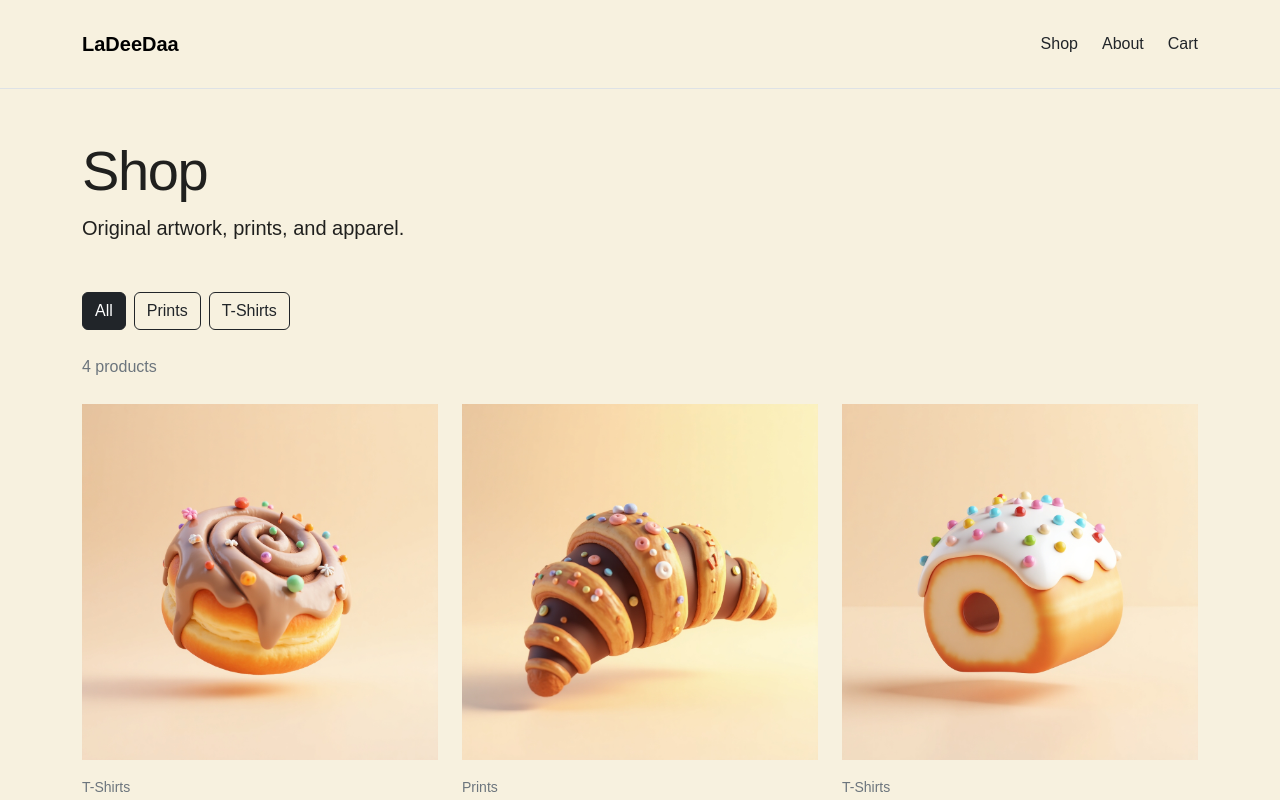
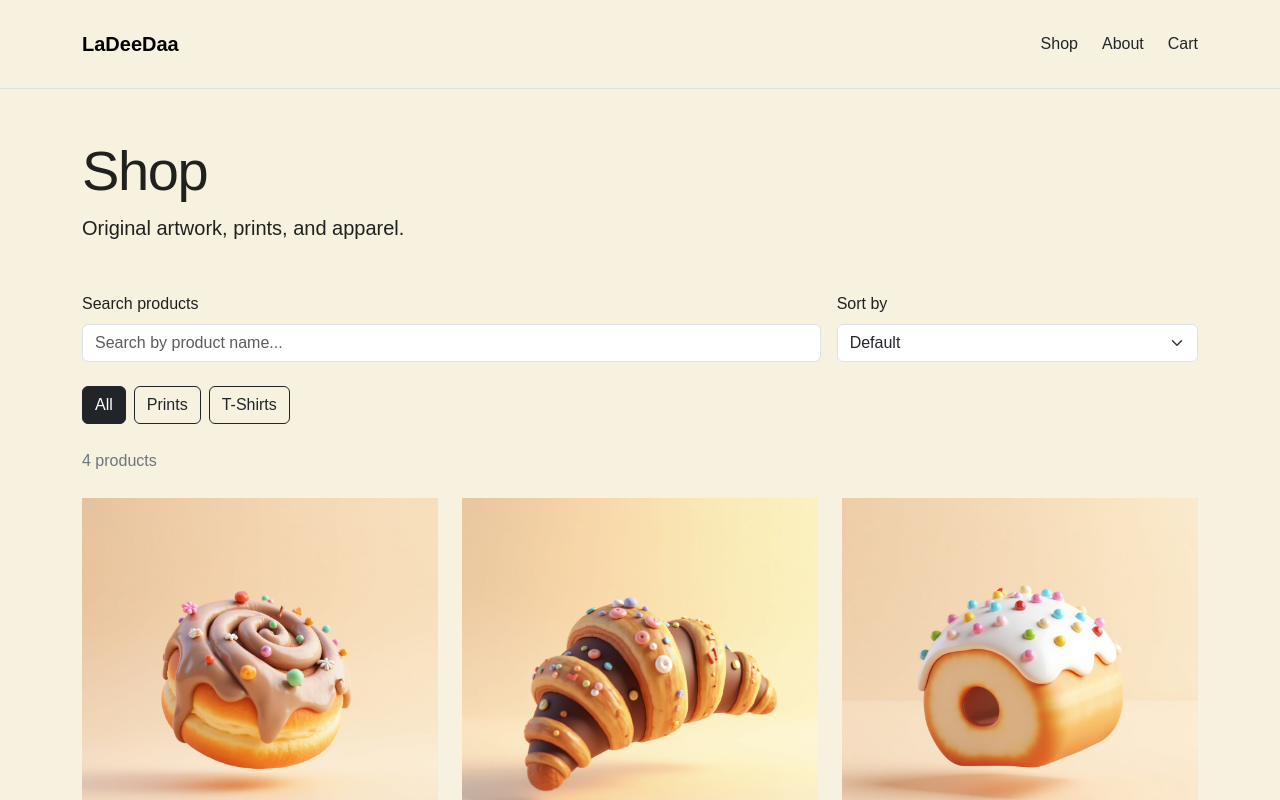
Before and after one commit to derinventingroom/ladeedaa-shop, a Next.js app: page /shop in a window 1280 px wide. Shown: the top 800 px of the page. Built offline with nearby package versions, Linux system fonts and the light colour scheme.

Commit message:
Add product search and sorting

```diff
--- a/src/components/product/ProductBrowser.tsx
+++ b/src/components/product/ProductBrowser.tsx
@@ -13,17 +13,88 @@ export default function ProductBrowser({
 }: ProductBrowserProps) {
   const [selectedCategory, setSelectedCategory] =
     useState("All");
+  const [searchTerm, setSearchTerm] = useState("");
+  const [sortBy, setSortBy] = useState("default");
 
-    const filteredProducts =
-        selectedCategory === "All"
-        ? products
-        : products.filter(
-            (product) =>
-            product.category === selectedCategory
+  const filteredProducts = products.filter((product) => {
+    const matchesCategory =
+      selectedCategory === "All" ||
+      product.category === selectedCategory;
+
+    const matchesSearch = product.title
+      .toLowerCase()
+      .includes(searchTerm.toLowerCase());
+
+    return matchesCategory && matchesSearch;
+  });
+
+  const sortedProducts = [...filteredProducts];
+
+  if (sortBy === "price-low") {
+    sortedProducts.sort((a, b) => a.price - b.price);
+  }
+
+  if (sortBy === "price-high") {
+    sortedProducts.sort((a, b) => b.price - a.price);
+  }
+
+  if (sortBy === "name") {
+    sortedProducts.sort((a, b) =>
+      a.title.localeCompare(b.title)
     );
+  }
 
   return (
     <div>
+      <div className="row g-3 mb-4">
+        <div className="col-md-8">
+          <label
+            htmlFor="product-search"
+            className="form-label"
+          >
+            Search products
+          </label>
+
+          <input
+            id="product-search"
+            type="search"
+            className="form-control"
+            placeholder="Search by product name..."
+            value={searchTerm}
+            onChange={(event) =>
+              setSearchTerm(event.target.value)
+            }
+          />
+        </div>
+
+        <div className="col-md-4">
+          <label
+            htmlFor="product-sort"
+            className="form-label"
+          >
+            Sort by
+          </label>
+
+          <select
+            id="product-sort"
+            className="form-select"
+            value={sortBy}
+            onChange={(event) =>
+              setSortBy(event.target.value)
+            }
+          >
+            <option value="default">Default</option>
+            <option value="price-low">
+              Price: Low to High
+            </option>
+            <option value="price-high">
+              Price: High to Low
+            </option>
+            <option value="name">Name: A–Z</option>
+          </select>
+        </div>
+      </div>
+
       <div className="d-flex flex-wrap gap-2 mb-4">
         <button
           type="button"
@@ -61,6 +132,7 @@ export default function ProductBrowser({
           T-Shirts
         </button>
       </div>
+
       <p className="text-secondary mb-4">
         {filteredProducts.length}{" "}
         {filteredProducts.length === 1
@@ -68,7 +140,16 @@ export default function ProductBrowser({
           : "products"}
       </p>
 
-      <ProductGrid products={filteredProducts} />
+      {filteredProducts.length > 0 ? (
+        <ProductGrid products={sortedProducts} />
+      ) : (
+        <div className="border rounded p-5 text-center">
+          <h2 className="h4">No products found</h2>
+          <p className="text-secondary mb-0">
+            Try another search or category.
+          </p>
+        </div>
+      )}
     </div>
   );
 }
```
Lines whose indentation alone changed are shown as unchanged.
